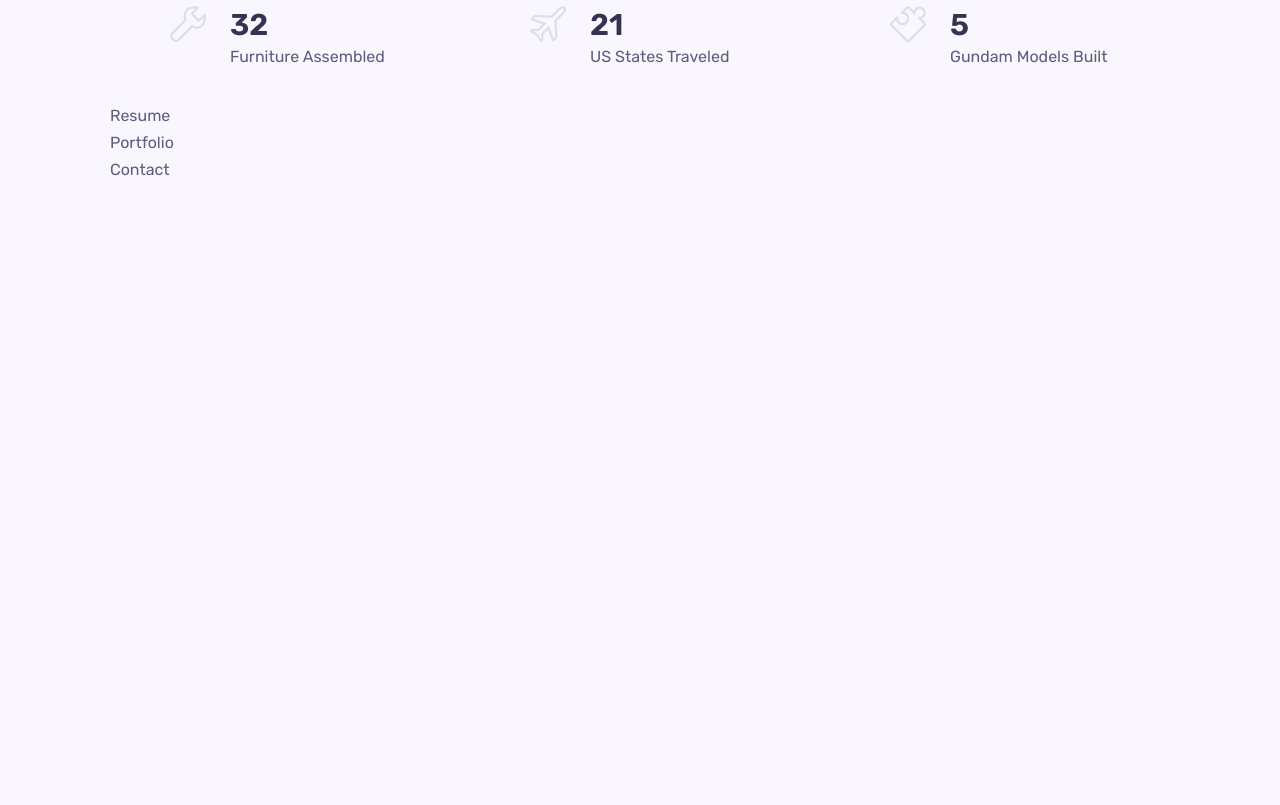
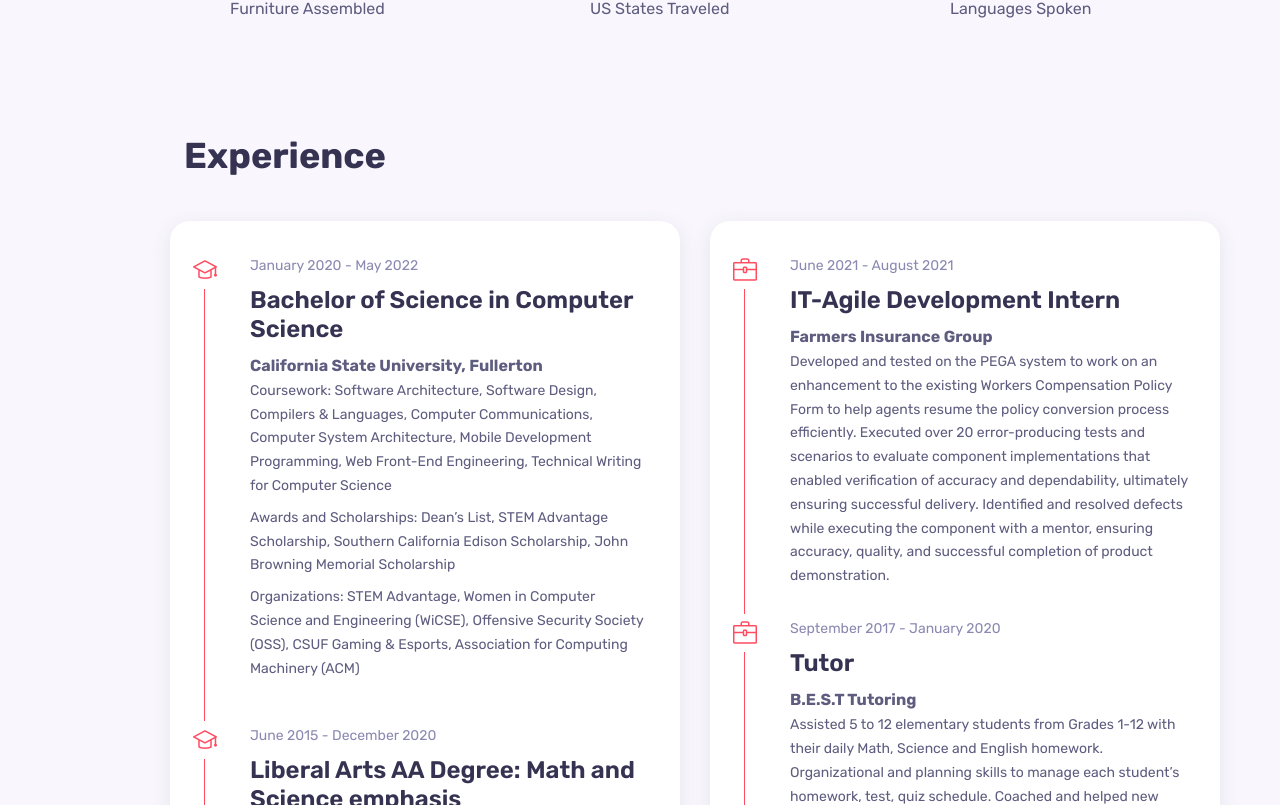
Before and after one commit to patriciaong977/patriciaong, a React (Create React App) app: page / in a window 1280 px wide. Shown: the part 1595-2400 px from the top of the page. Before the commit the page ends 1778 px from the top, so only its background shows below. Built offline with nearby package versions, Linux system fonts and the light colour scheme.

Commit message:
Resume Component Done. Adjusted Resume Dl Btn

```diff
--- a/src/components/about/About.jsx
+++ b/src/components/about/About.jsx
@@ -3,6 +3,7 @@ import "./about.css";
 
 import Image from "../../assets/isha.jpg";
 import AboutBox from './AboutBox';
+import RFile from "../../assets/PO_Resume.pdf";
 
 const About = () => {
   return (
@@ -24,7 +25,7 @@ const About = () => {
 
             <br/>
 
-            <a href="" className="btn">Download Resume</a>
+            <a href={RFile} className="btn">Download Resume</a>
           </div>
           <div className="about__skills grid">
             <div className="skills__data">
@@ -70,6 +71,7 @@ const About = () => {
           </div>
         </div>
       </div>
+
       <AboutBox />
     </section>
 
--- a/src/components/about/AboutBox.jsx
+++ b/src/components/about/AboutBox.jsx
@@ -49,11 +49,11 @@ const AboutBox = () => {
       </div>
 
       <div className="about__box">
-        <i className="about__icon icon-puzzle"></i>
+        <i className="about__icon icon-bubble"></i>
 
         <div>
-          <h3 className="about__title">5</h3>
-          <span className="about__subtitle">Gundam Models Built</span>
+          <h3 className="about__title">English & Filipino</h3>
+          <span className="about__subtitle">Languages Spoken</span>
         </div>
       </div>
 
--- a/src/components/about/about.css
+++ b/src/components/about/about.css
@@ -66,7 +66,7 @@
 .about__box {
   display: flex;
   column-gap: 1.5rem;
-  margin-top: 0.5rem;
+  /* margin-top: 0.5rem; */
 }
 
 .about__icon {
@@ -75,5 +75,5 @@
 }
 
 .about__title {
-  font-size: 1.875rem;;
+  font-size: 1.875rem;
 }
--- /dev/null
+++ b/src/components/resume/Card.jsx
@@ -0,0 +1,20 @@
+import React from 'react'
+
+const Card = (props) => {
+  return (
+    <div className="timeline__item">
+      <i className={props.icon}></i>
+      <span className="timeline__date">{props.year}</span>
+      <h3 className="timeline__title">{props.title}</h3>
+
+      <h4 className="timeline__company">{props.company}</h4>
+      <h4 className="timeline__school">{props.school}</h4>
+
+      <p className="timeline__text">{props.desc}</p>
+      <p className="timeline__text">{props.awards}</p>
+      <p className="timeline__text">{props.organizations}</p>
+    </div>
+  )
+}
+
+export default Card
--- /dev/null
+++ b/src/components/resume/Data.jsx
@@ -0,0 +1,45 @@
+const Data = [
+  {
+    id: 1,
+    category: "education",
+    icon: "icon-graduation",
+    year: "January 2020 - May 2022",
+    title: "Bachelor of Science in Computer Science",
+    school: "California State University, Fullerton",
+    desc: "Coursework: Software Architecture, Software Design, Compilers & Languages, Computer Communications, Computer System Architecture, Mobile Development Programming, Web Front-End Engineering, Technical Writing for Computer Science ",
+    awards: "Awards and Scholarships: Dean’s List, STEM Advantage Scholarship, Southern California Edison Scholarship, John Browning Memorial Scholarship",
+    organizations: " Organizations: STEM Advantage, Women in Computer Science and Engineering (WiCSE), Offensive Security Society (OSS), CSUF Gaming & Esports, Association for Computing Machinery (ACM)",
+  },
+  {
+    id: 2,
+    category: "education",
+    icon: "icon-graduation",
+    year: "June 2015 - December 2020",
+    title: "Liberal Arts AA Degree: Math and Science emphasis",
+    school: "Cypress College",
+    desc: "",
+    awards: "Awards: Dean's List",
+    organizations: " Organizations: STEM^2 Program"
+  },
+  {
+    id: 3,
+    category: "experience",
+    icon: "icon-briefcase",
+    year: "June 2021 - August 2021",
+    title: "IT-Agile Development Intern",
+    company: "Farmers Insurance Group",
+    desc: "Developed and tested on the PEGA system to work on an enhancement to the existing Workers Compensation Policy Form to help agents resume the policy conversion process efficiently. Executed over 20 error-producing tests and scenarios to evaluate component implementations that enabled verification of accuracy and dependability, ultimately ensuring successful delivery. Identified and resolved defects while executing the component with a mentor, ensuring accuracy, quality, and successful completion of product demonstration.",
+  },
+  {
+    id: 4,
+    category: "experience",
+    icon: "icon-briefcase",
+    year: "September 2017 - January 2020",
+    title: "Tutor",
+    company: "B.E.S.T Tutoring",
+    desc: "Assisted 5 to 12 elementary students from Grades 1-12 with their daily Math, Science and English homework. Organizational and planning skills to manage each student’s homework, test, quiz schedule. Coached and helped new employees about the tasks they need to do for the success of the students. Answered phone calls about future applicants to the tutoring service. Provided constant communication with the parent, to maintain habits learned from the tutoring service to be maintained at home ",
+  },
+];
+
+
+export default Data
--- a/src/components/resume/Resume.jsx
+++ b/src/components/resume/Resume.jsx
@@ -1,9 +1,52 @@
 import React from 'react';
 import "./resume.css";
 
+import Data from "./Data";
+import Card from "./Card";
+
 const Resume = () => {
   return (
-    <div>Resume</div>
+    <section className="resume container section" id="resume">
+      <h2 className="section__title">Experience</h2>
+      <div className="resume__container grid">
+        <div className="timeline grid">
+          {Data.map((val, id) => {
+            if (val.category === "education") {
+              return (
+                <Card
+                  key={id}
+                  icon={val.icon}
+                  title={val.title}
+                  school={val.school}
+                  year={val.year}
+                  desc={val.desc}
+                  awards={val.awards}
+                  organizations={val.organizations}
+                />
+              )
+            }
+          })}
+        </div>
+
+        <div className="timeline grid">
+          {Data.map((val, index) => {
+            if (val.category === "experience") {
+              return (
+                <Card
+                  key={index}
+                  icon={val.icon}
+                  title={val.title}
+                  company={val.company}
+                  year={val.year}
+                  desc={val.desc}
+                />
+              )
+            }
+          })}
+        </div>
+
+      </div>
+    </section>
   )
 }
 
--- a/src/components/resume/resume.css
+++ b/src/components/resume/resume.css
@@ -0,0 +1,59 @@
+.resume__container {
+  grid-template-columns: repeat(2, 1fr);
+  column-gap: 1.875rem;
+}
+
+.timeline {
+  background-color: var(--container-color);
+  padding: 1.875rem;
+  border-radius: var(--border-radius);
+  position: relative;
+  box-shadow: var(--shadow);
+}
+
+.timeline__item {
+  position: relative;
+  padding-left: 3.125rem;
+  padding-bottom: 1.125rem;
+}
+
+.timeline__item:last-child {
+  padding-bottom: 0;
+}
+
+.timeline__item::before {
+  content: '';
+  width: 1px;
+  height: 100%;
+  background-color: var(--first-color);
+  position: absolute;
+  left: 0.25rem;
+  top: 0;
+}
+
+.timeline .icon-briefcase,
+.timeline .icon-graduation {
+  position: absolute;
+  left: -0.4375rem;
+  top: 0;
+  font-size: var(--h2-font-size);
+  color: var(--first-color);
+  background-color: var(--container-color);
+  padding: 0.4375rem 0;
+}
+
+.timeline__date {
+  color: #8b88b1;
+  font-size: var(--small-font-size);
+}
+
+.timeline__title {
+  font-size: var(--h2-font-size);
+  margin: 0.5rem 0;
+}
+
+.timeline__text {
+  font-size: var(--small-font-size);
+  color: var(--text-color);
+  margin-bottom: 0.5rem;
+}
--- a/src/index.css
+++ b/src/index.css
@@ -116,7 +116,7 @@ img {
 }
 
 .section {
-  padding-top: 7rem;
+  padding-top: 5rem;
   padding-bottom: 2rem;
 }
 
```
Also changed, not shown: 1 other file (tests, documents, lock files or other folders).
